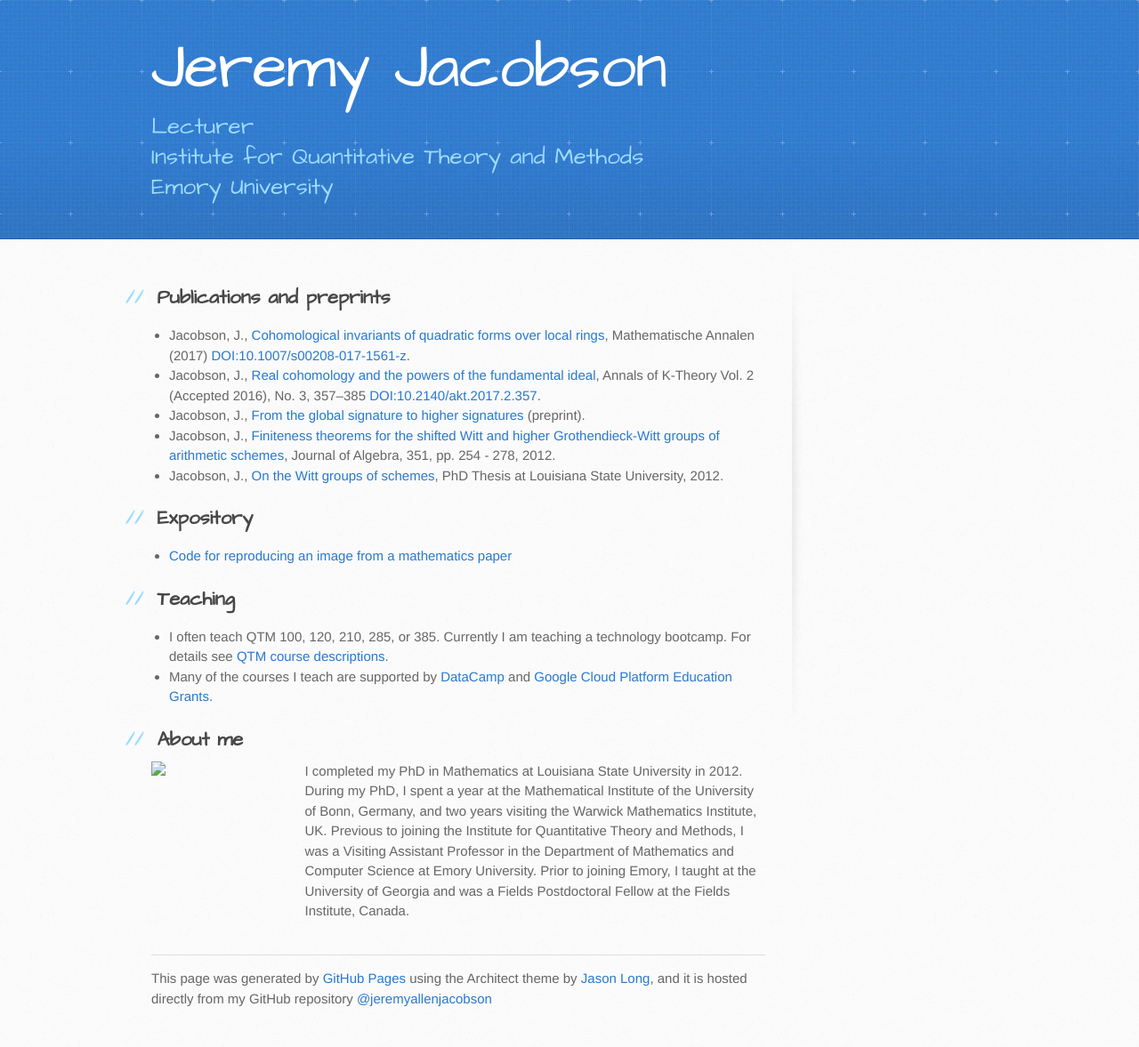
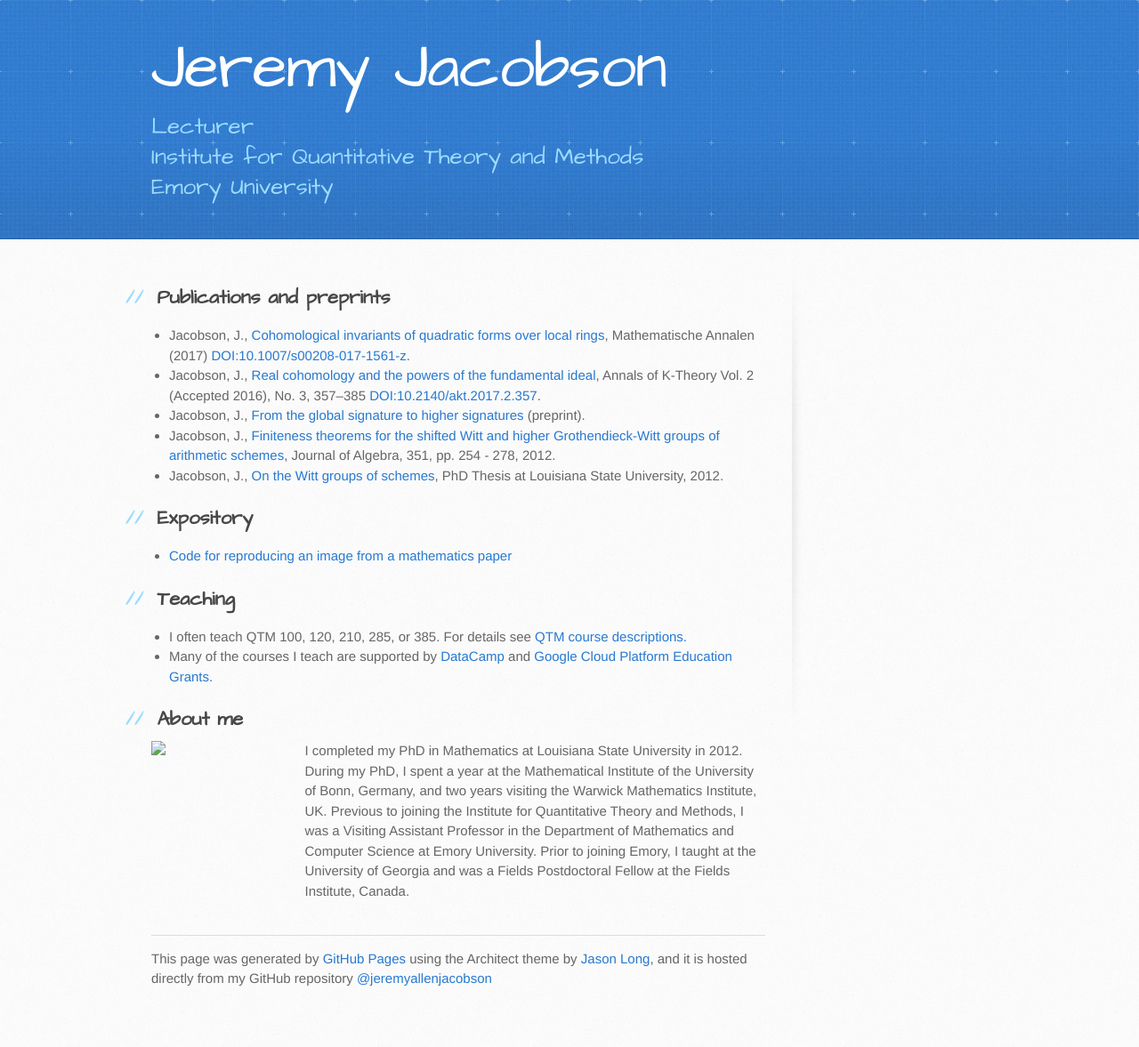
Before and after one commit to jeremyallenjacobson/jeremyallenjacobson.github.io, a Jekyll site: the page index.html, which Jekyll copies as it is, in a window 1280 px wide. Shown: the whole page at 89% size. Built offline with Jekyll 4.4.1, drawn with Linux system fonts in a browser that asks for light colours; after the commit the page ends 1154 px from its top, so only the background shows below that.

Commit message:
removed tech bootcamp

```diff
--- a/index.html
+++ b/index.html
@@ -54,7 +54,7 @@
 <a id="teaching" class="anchor" href="#teaching" aria-hidden="true"><span aria-hidden="true" class="octicon octicon-link"></span></a>Teaching</h3>
 
 <ul>
-<li> I often teach QTM 100, 120, 210, 285, or 385. Currently I am teaching a technology bootcamp. For details see <a href="http://quantitative.emory.edu/for-undergraduate/courses/index.html">QTM course descriptions. </a></li>
+<li> I often teach QTM 100, 120, 210, 285, or 385. For details see <a href="http://quantitative.emory.edu/for-undergraduate/courses/index.html">QTM course descriptions. </a></li>
   <li> Many of the courses I teach are supported by <a href = "https://www.datacamp.com/"> DataCamp</a> and <a href = "https://cloud.google.com/edu/">Google Cloud Platform Education Grants.</a></li>
 </ul>
 
```
